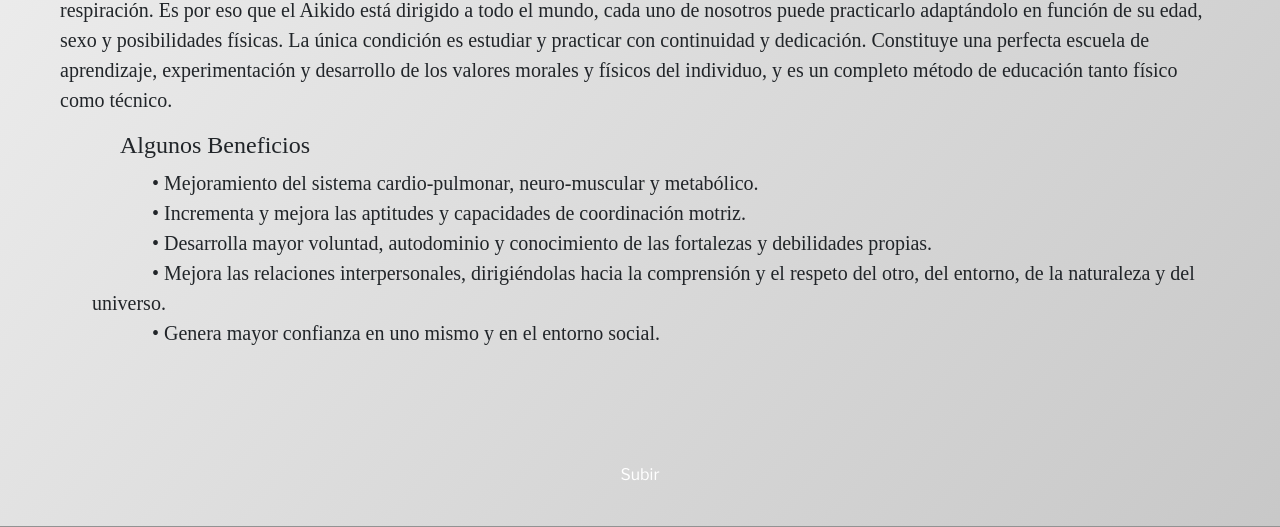
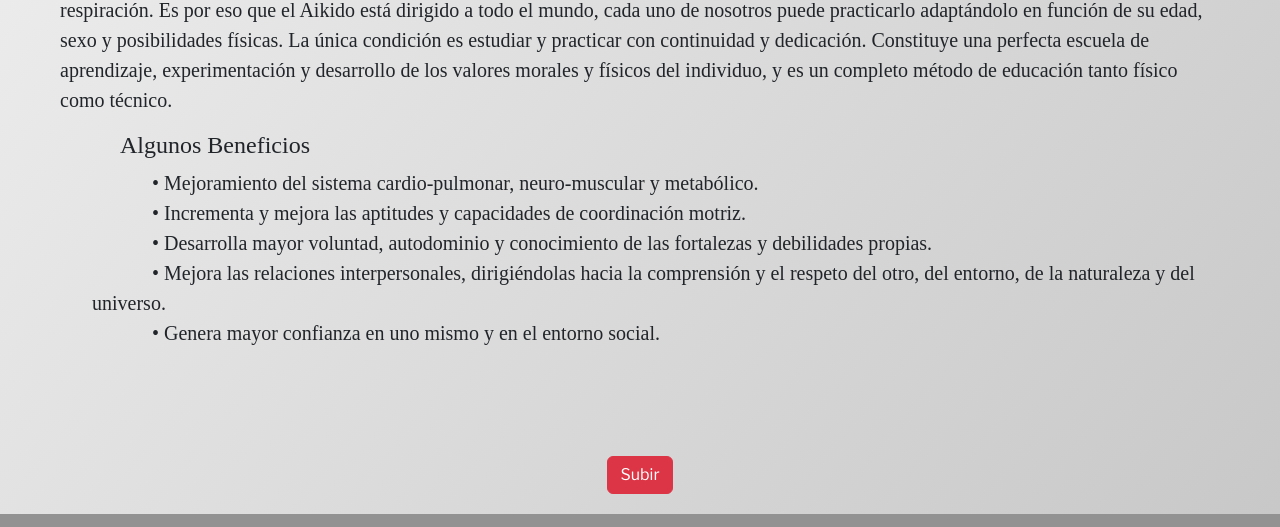
Before and after one commit to Flarien/SitioWeb_AMA, a website: page pages/aikido.html in a window 1280 px wide. Shown: the part 1013-1540 px from the top of the page. Drawn offline with nearby package versions, Linux system fonts and the light colour scheme.

Commit message:
boton de subir a inicio actualizado en todas las páginas

```diff
--- a/pages/aikido.html
+++ b/pages/aikido.html
@@ -87,8 +87,8 @@
 		</div>
 
 <!-- Botón de "volver arriba" -->
-		<div class="contenido">
-			<button class="btn"><a href="#inicio">Subir</a></button>
+		<div class="btn--up">
+			<button type="button" class="btn btn-danger fade-in"><a href="#inicio">Subir</a></button>
 		</div>
 
 	</main>
```
Also changed, not shown: pages/carrizo.html (+10 -0 lines), pages/clases.html (+2 -2 lines), pages/eventos.html (+2 -2 lines), pages/galeria.html (+2 -2 lines), pages/glosario.html (+2 -2 lines), pages/miyazawa.html (+2 -2 lines), pages/nosotros.html (+2 -2 lines), pages/osensei.html (+2 -2 lines).
